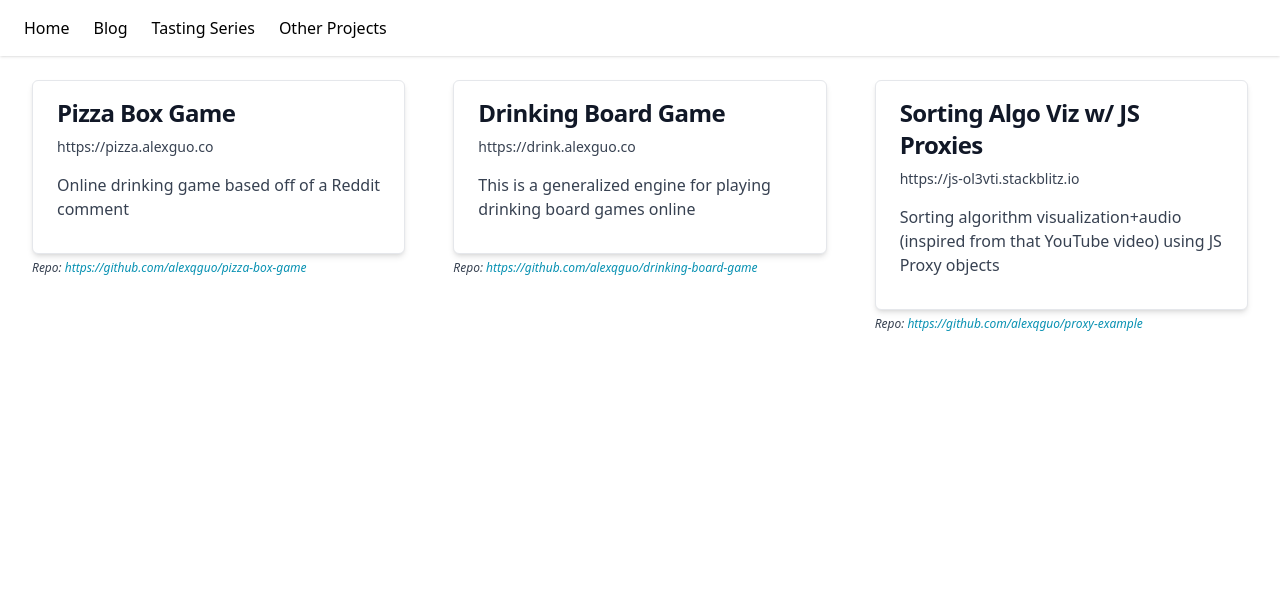
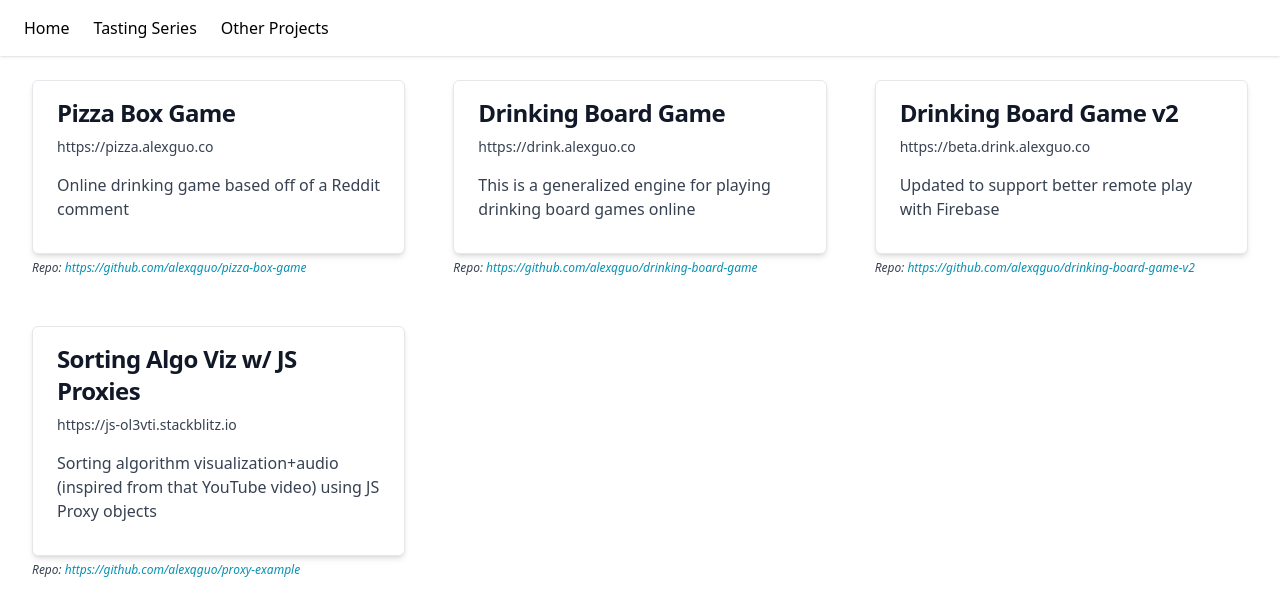
Before and after one commit to alexqguo/personal-site, a Next.js app: page /other-projects in a window 1280 px wide. Shown: the top 616 px of the page. Built offline with nearby package versions, Linux system fonts and the light colour scheme.

Commit message:
Update project list and remove blog link from nav

```diff
--- a/components/Nav.jsx
+++ b/components/Nav.jsx
@@ -6,9 +6,6 @@ const Nav = () => (
     <div>
       <Link href="/">
         <button role="link" className="__nav-link">Home</button>
-      </Link>
-      <Link href="/blog">
-        <button role="link" className="__nav-link">Blog</button>
       </Link>
       <Link href="/tasting-series">
         <button role="link" className="__nav-link">Tasting Series</button>
--- a/pages/other-projects.js
+++ b/pages/other-projects.js
@@ -23,6 +23,13 @@ export default () => (
       />
 
       <Card
+        title="Drinking Board Game v2"
+        href="https://beta.drink.alexguo.co"
+        repoLink="https://github.com/alexqguo/drinking-board-game-v2"
+        description="Updated to support better remote play with Firebase"
+      />
+
+      <Card
         title="Sorting Algo Viz w/ JS Proxies"
         href="https://js-ol3vti.stackblitz.io"
         repoLink="https://github.com/alexqguo/proxy-example"
```
